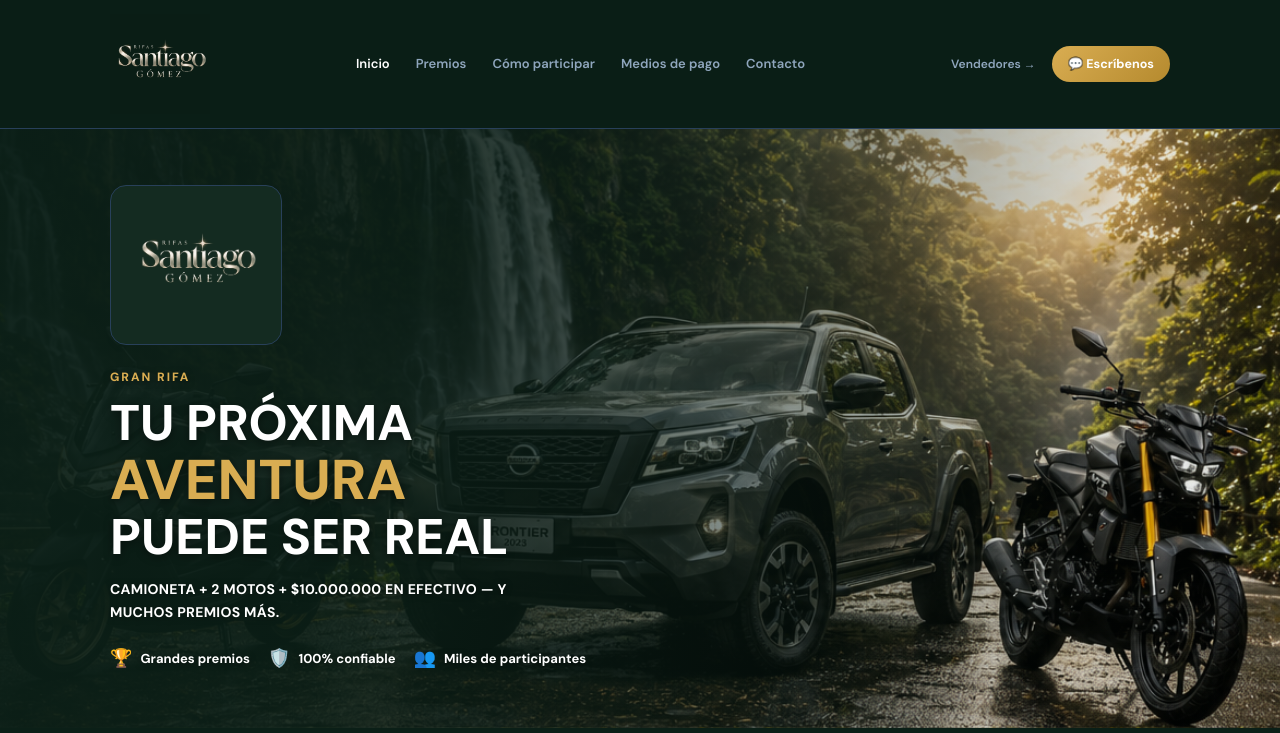
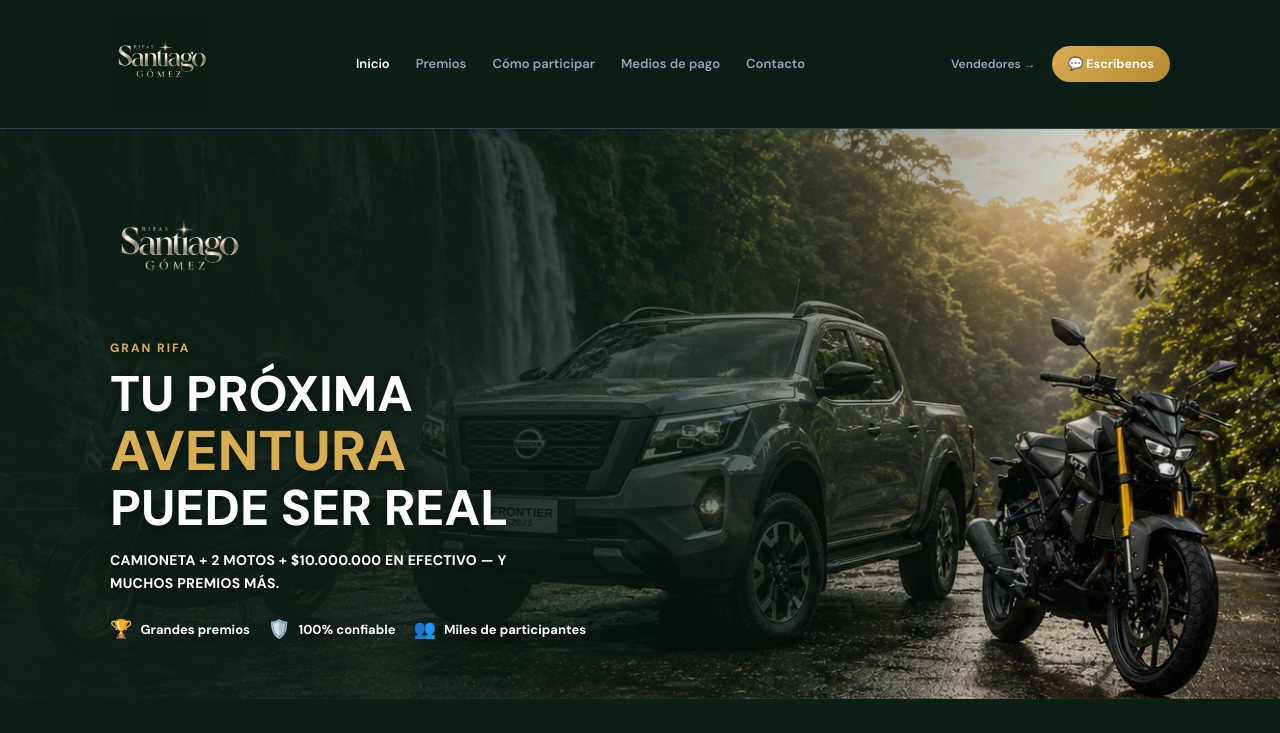
Before and after one commit to riveraalejo38-cell/rifa-digital, a Next.js app: page / in a window 1280 px wide. Shown: the top 733 px of the page. Built offline with nearby package versions, Linux system fonts and the light colour scheme.

Commit message:
Quita el recuadro del logo del hero, solo letras

```diff
--- a/src/app/PublicoClient.tsx
+++ b/src/app/PublicoClient.tsx
@@ -479,8 +479,8 @@ export default function PublicoClient() {
         @keyframes latido { 0%, 100% { transform: scale(1); box-shadow: 0 0 0 rgba(37,211,102,0.4); } 50% { transform: scale(1.03); box-shadow: 0 0 22px rgba(37,211,102,0.5); } }
         .prg-nav-links { display: flex; gap: 26px; }
         .prg-watermark { display: none; }
-        .prg-hero-logo-card { display: inline-block; background: #142B21; border: 1.5px solid #28405A; border-radius: 16px; padding: 14px 20px; margin-bottom: 16px; }
-        .prg-hero-logo { height: clamp(80px, 12vw, 130px); width: auto; object-fit: contain; display: block; mix-blend-mode: screen; }
+        .prg-hero-logo-wrap { position: absolute; top: 0; left: 0; right: 0; bottom: 0; max-width: 1100px; margin: 0 auto; padding: 56px 20px 0; box-sizing: border-box; pointer-events: none; }
+        .prg-hero-logo { height: clamp(80px, 16.1vw, 134px); width: auto; object-fit: contain; display: block; mix-blend-mode: screen; }
         @media (min-width: 1400px) {
           .prg-watermark {
             display: block; position: absolute; top: 50%; right: calc(-50vw + 590px);
@@ -551,12 +551,19 @@ export default function PublicoClient() {
         {/* eslint-disable-next-line @next/next/no-img-element */}
         <img src="/premios/hero-cascada.png" alt={RAFFLE_PRIZE} className="prg-hero-img" />
         <div className="prg-hero-overlay" />
+        {/* El logo va aquí, fuera de prg-hero-content a propósito: prg-hero-content
+            tiene su propio z-index (para quedar encima de la foto), y eso aísla
+            cualquier mix-blend-mode de sus hijos —el fondo negro del logo no
+            lograba "fundirse" con la foto de atrás y se veía como un recuadro.
+            Puesto aquí, al mismo nivel que la foto y el overlay, el negro del
+            logo se vuelve transparente de verdad contra la foto (sin tocar el
+            archivo del logo) y solo quedan las letras. */}
+        <div className="prg-hero-logo-wrap">
+          {/* eslint-disable-next-line @next/next/no-img-element */}
+          <img src="/logo-wordmark-santiago-gomez.png" alt="Rifas Santiago Gómez" className="prg-hero-logo" />
+        </div>
         <div className="prg-hero-content">
-          <div className="prg-hero-logo-card">
-            {/* eslint-disable-next-line @next/next/no-img-element */}
-            <img src="/logo-wordmark-santiago-gomez.png" alt="Rifas Santiago Gómez" className="prg-hero-logo" />
-          </div>
-          <p style={{ margin: "0 0 10px", fontSize: "12px", color: C.gold, fontWeight: 800, letterSpacing: "2px", textShadow: "0 1px 6px rgba(0,0,0,0.5)" }}>GRAN RIFA</p>
+          <p style={{ margin: "0 0 10px", fontSize: "12px", color: C.gold, fontWeight: 800, letterSpacing: "2px", textShadow: "0 1px 6px rgba(0,0,0,0.5)", marginTop: "clamp(100px, 18.1vw, 154px)" }}>GRAN RIFA</p>
           <h1 className="prg-hero-title">
             Tu próxima<br />
             <span className="prg-hero-title-accent">aventura</span><br />
```
